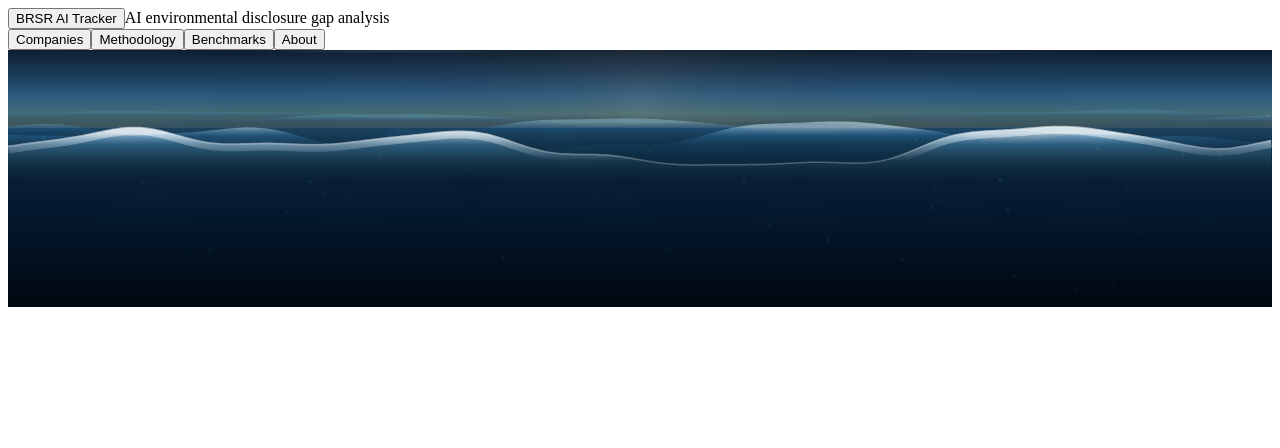
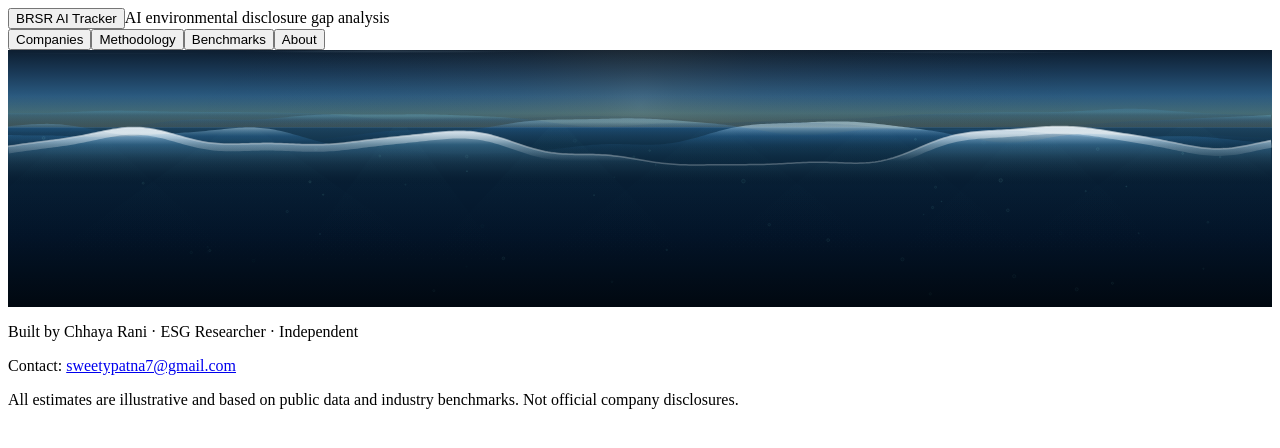
Before and after one commit to blackshadoes/brsr-ai-tracker, a React (Vite) app: page / in a window 1280 px wide. Shown: the top 448 px of the page. Built offline with nearby package versions, Linux system fonts and the light colour scheme; the HTML template or start-up script is replaced by a standard one.

Commit message:
add footer with contact and disclaimer to all pages

```diff
--- a/src/App.jsx
+++ b/src/App.jsx
@@ -79,6 +79,12 @@
         {view === 'benchmarks'   && <Benchmarks />}
         {view === 'about'        && <About />}
       </main>
+
+      <footer className="site-footer">
+        <p>Built by Chhaya Rani · ESG Researcher · Independent</p>
+        <p>Contact: <a href="mailto:sweetypatna7@gmail.com">sweetypatna7@gmail.com</a></p>
+        <p>All estimates are illustrative and based on public data and industry benchmarks. Not official company disclosures.</p>
+      </footer>
     </div>
   )
 }
--- a/src/styles.css
+++ b/src/styles.css
@@ -1042,6 +1042,28 @@
   letter-spacing: 0.1px;
 }
 
+.site-footer {
+  text-align: center;
+  background: var(--bg);
+  border-top: 1px solid var(--border);
+  padding: 28px 24px;
+}
+
+.site-footer p {
+  margin: 0 0 6px;
+  font-size: 12px;
+  color: var(--muted);
+  line-height: 1.6;
+}
+
+.site-footer p:last-child { margin-bottom: 0; }
+
+.site-footer a {
+  color: var(--muted);
+  text-decoration: underline;
+  text-underline-offset: 2px;
+}
+
 
 /* ── Responsive ──────────────────────────────────────────────── */
 
```
